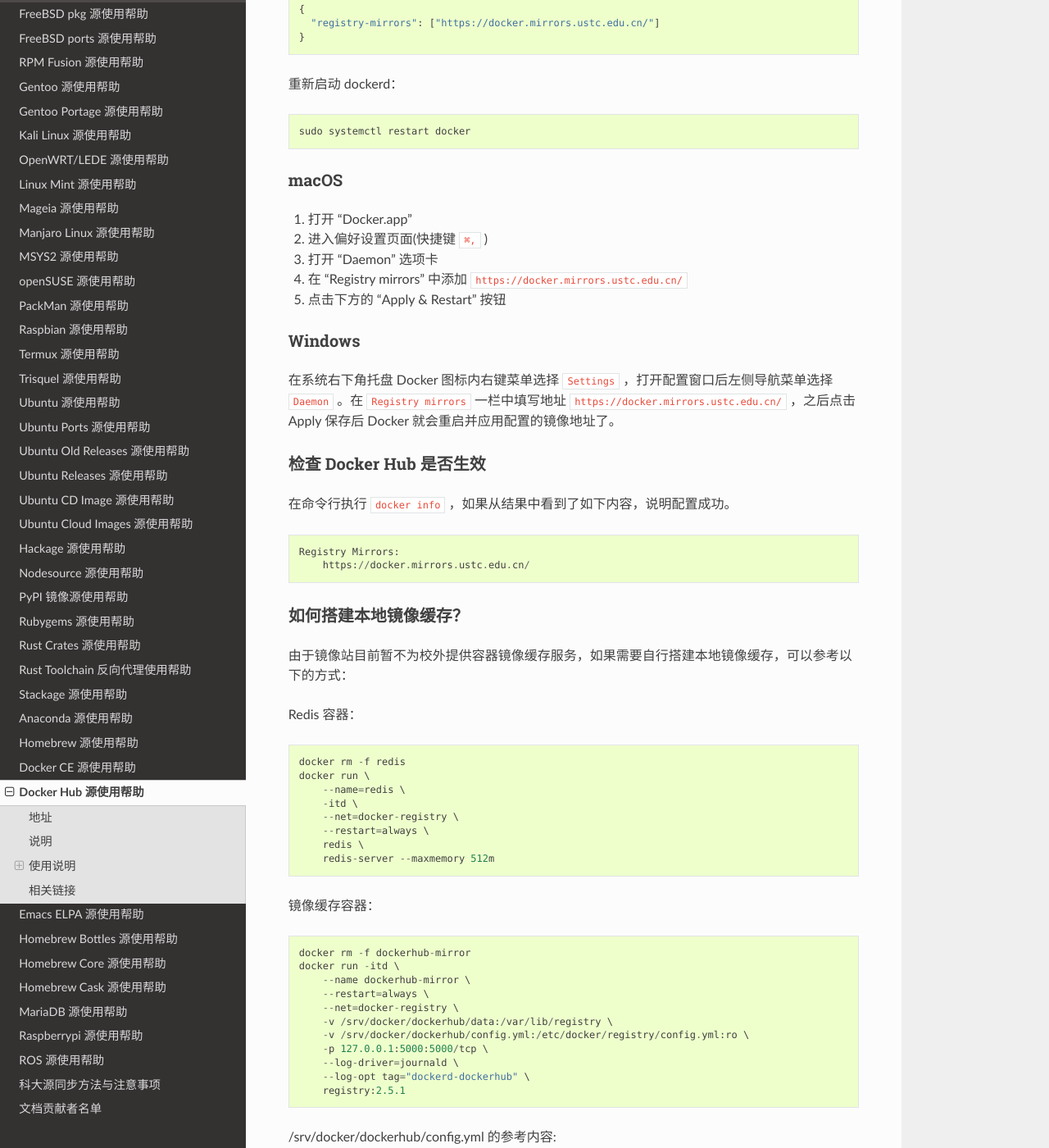
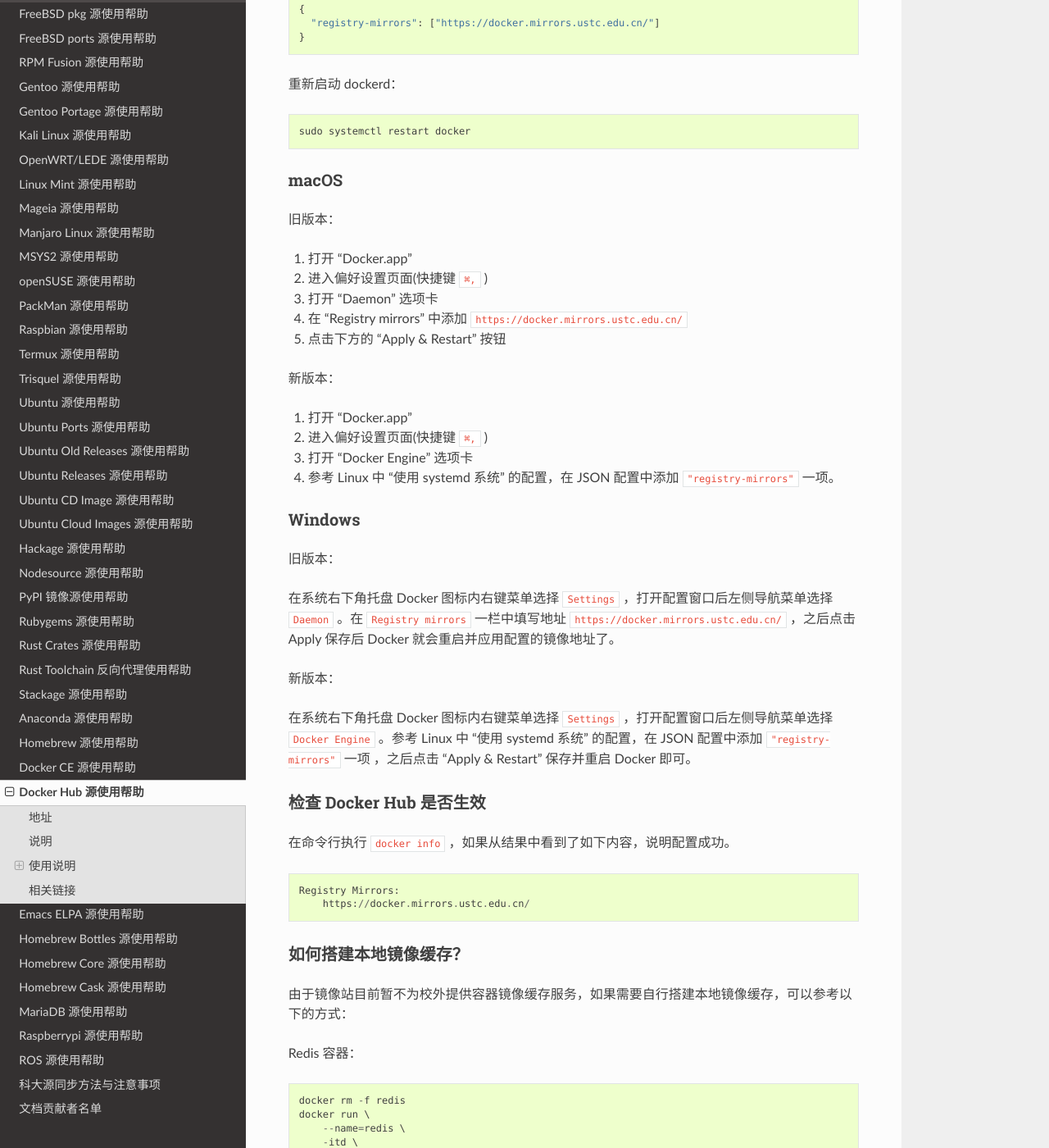
Before and after one commit to ustclug/mirrorhelp, a Sphinx documentation site: the page built from source/dockerhub.rst, in a window 1280 px wide and 1400 px high, scrolled down 1295 px. Shown: the whole window at 82% size. Built offline with Sphinx 7.4.7 and the Read the Docs theme 2.0.0, drawn with Linux system fonts in a browser that asks for light colours; pages that are not in the unit, such as notebooks, are missing from menus.

Commit message:
dockerhub: update help for new docker desktop settings

```diff
--- a/source/dockerhub.rst
+++ b/source/dockerhub.rst
@@ -57,16 +57,31 @@
 macOS
 -----
 
+旧版本：
+
 1. 打开 "Docker.app"
 2. 进入偏好设置页面(快捷键 ``⌘,`` )
 3. 打开 "Daemon" 选项卡
 4. 在 "Registry mirrors" 中添加 ``https://docker.mirrors.ustc.edu.cn/``
 5. 点击下方的 "Apply & Restart" 按钮
 
+新版本：
+
+1. 打开 "Docker.app"
+2. 进入偏好设置页面(快捷键 ``⌘,`` )
+3. 打开 "Docker Engine" 选项卡
+4. 参考 Linux 中 "使用 systemd 系统" 的配置，在 JSON 配置中添加 ``"registry-mirrors"`` 一项。
+
 Windows
 -------
 
+旧版本：
+
 在系统右下角托盘 Docker 图标内右键菜单选择 ``Settings`` ，打开配置窗口后左侧导航菜单选择 ``Daemon`` 。在 ``Registry mirrors`` 一栏中填写地址 ``https://docker.mirrors.ustc.edu.cn/`` ，之后点击 Apply 保存后 Docker 就会重启并应用配置的镜像地址了。
+
+新版本：
+
+在系统右下角托盘 Docker 图标内右键菜单选择 ``Settings`` ，打开配置窗口后左侧导航菜单选择 ``Docker Engine`` 。参考 Linux 中 "使用 systemd 系统" 的配置，在 JSON 配置中添加 ``"registry-mirrors"`` 一项 ，之后点击 "Apply & Restart" 保存并重启 Docker 即可。
 
 检查 Docker Hub 是否生效
 ------------------------
```
